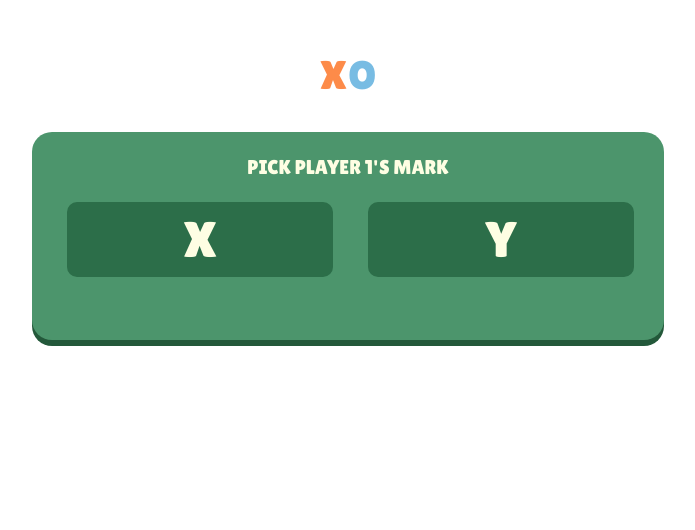
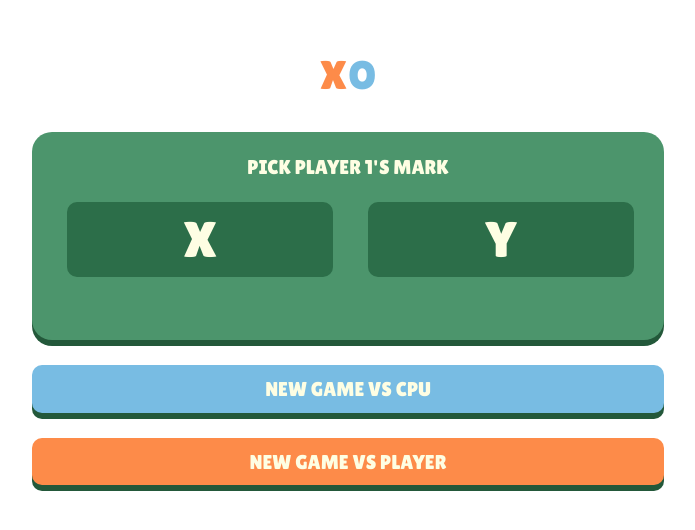
Before and after one commit to alexismenendez/tic-tac-toe-game, a React (Vite) app: page / in a window 1280 px wide. Shown: the part 108-638 px from the top of the page, without its empty margins (292-987 px from the left). Built offline with nearby package versions, Linux system fonts and the light colour scheme.

Commit message:
Added opponent buttons

```diff
--- a/src/components/Menu.jsx
+++ b/src/components/Menu.jsx
@@ -23,8 +23,8 @@ const Menu = () => {
                     </div>
 
                 </div>
-                {/* <btn type="submit" id="vsComputer" class="landingButton">NEW GAME (VS CPU)</btn>
-                <btn type="submit" id="vsPlayer" class="landingButton">NEW GAME (VS PLAYER)</btn> */}
+                <button onClick={() => {console.log("VS CPU CLICKED")}} id="vsComputer" className="landingButton">NEW GAME VS CPU</button>
+                <button onClick={() => {console.log("VS PLAYER CLICKED")}} id="vsPlayer" className="landingButton">NEW GAME VS PLAYER</button>
             </div>
         </div>
     )
--- a/src/styles/style.css
+++ b/src/styles/style.css
@@ -57,6 +57,7 @@ h1 {
     display: flex;
     flex-direction: column;
     border-radius: 20px;
+    margin-bottom: 2%;
 }
 
 #pickMarkText {
@@ -112,6 +113,7 @@ input:checked span {
     font-family: var(--textFont);
     font-size: 20px;
     cursor: pointer;
+    border: none;
 }
 
 #vsComputer:active {
```
